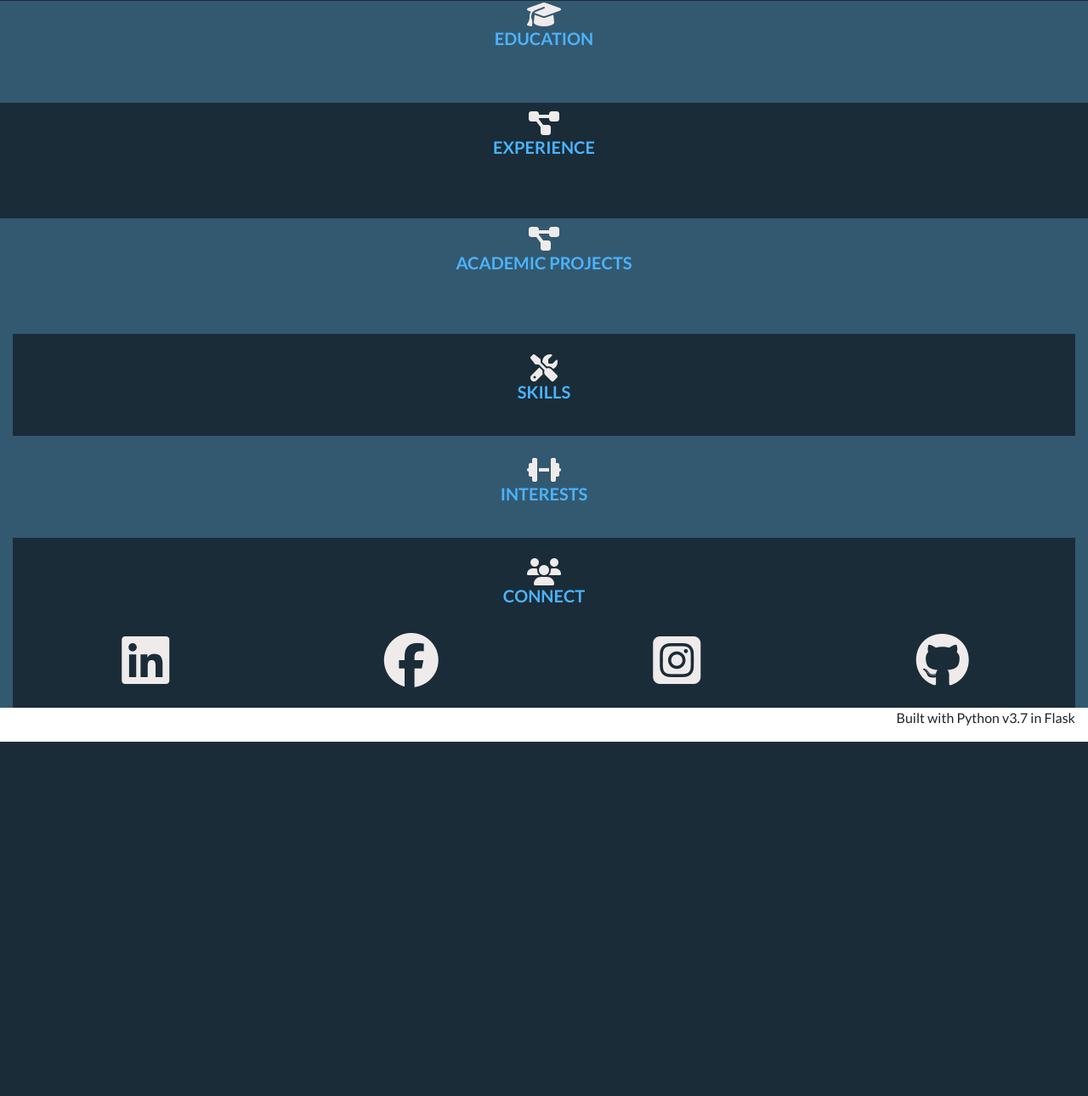
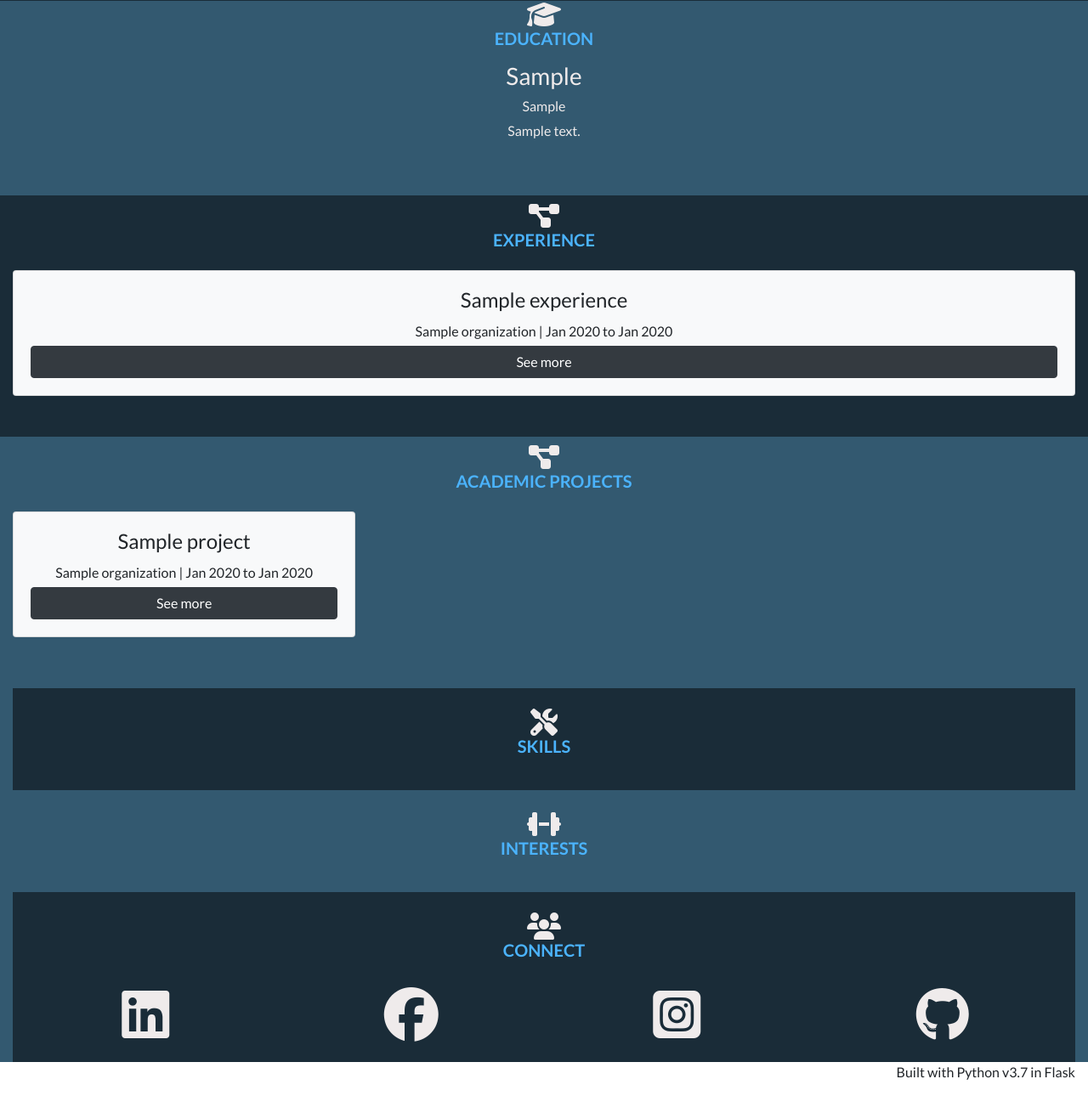
Before and after one commit to tbaindur/personal-website-django, a Django app: page / in a window 1280 px wide. Shown: the part 431-1721 px from the top of the page at 85% size. Before the commit the page ends 1304 px from the top, so only its background shows below. Run offline with Django 3.2, Linux system fonts and the light colour scheme; tables that the repository leaves empty hold one stand-in row (values such as "Sample post"); some libraries are stand-ins or nearby versions.

Commit message:
Added TinyMCE rich text editor.

```diff
--- a/django_site/bio/models.py
+++ b/django_site/bio/models.py
@@ -1,4 +1,5 @@
 from django.db import models
+from tinymce.models import HTMLField
 
 # Create your models here.
 
@@ -30,7 +31,7 @@ class Education(models.Model):
     start_date = models.DateField()
     end_date = models.DateField()
     summary = models.CharField(max_length=200)
-    details = models.TextField()
+    details = HTMLField()
 
     def __str__(self):
         return self.degree + " in " + self.major + " from " + self.university.name
@@ -42,7 +43,7 @@ class Experience(models.Model):
     start_date = models.DateField()
     end_date = models.DateField()
     summary = models.CharField(max_length=200)
-    details = models.TextField()
+    details = HTMLField()
 
     def __str__(self):
         return self.title + " @ " + self.company.name
@@ -54,7 +55,7 @@ class Project(models.Model):
     start_date = models.DateField()
     end_date = models.DateField()
     summary = models.CharField(max_length=200)
-    details = models.TextField()
+    details = HTMLField()
     type = models.CharField(max_length=20)
 
     def __str__(self):
--- a/django_site/bio/templates/bio/Index.html
+++ b/django_site/bio/templates/bio/Index.html
@@ -8,7 +8,7 @@
             <h2 class="intro-name-header text-left">{{ intro.title }}</h2>
             <br>
             <p class="intro-bio text-left">{{ intro.bio }}</p>
-            <a href="/resume" class="btn btn-dark"><i class="fas fa-download fa-1x pr-1"></i>  Resume</a>
+            <a href="{% url 'bio-resume-download' %}" class="btn btn-dark"><i class="fas fa-download fa-1x pr-1"></i>  Resume</a>
             <div class="pt-3 connect">
                 <a href="{{ intro.linkedin }}" class="social-icon">
                     <i class="fab fa-linkedin fa-2x px-1"></i>
@@ -47,8 +47,8 @@
         {% for e in education %}
         <div class="col-md">
             <div class="education-tile">
-                <h3 class="text-center">{{e.title}}</h3>
-                <h6 class="text-center">{{e.credential}} - {{e.year}}</h6>
+                <h3 class="text-center">{{e.degree}}</h3>
+                <h6 class="text-center">{{e.major}}</h6>
                 <p class="text-center">{{e.summary}}</p>
             </div>
         </div>
@@ -72,23 +72,23 @@
         <div class="card bg-light">
             <div class="card-body text-center d-flex flex-column">
                 <h4 class="card-title">{{ e.title }}</h4>
-                <h6 class="card-text">{{ e.organization }} | {{ e.period }}</h6>
-                <btn class="btn btn-dark mt-auto" data-toggle="modal" data-target="#{{ e.html_id }}">See more</btn>
+                {% if e.end_date is not None %}
+                    <h6 class="card-text">{{ e.company.name }} | {{ e.start_date|date:'M Y' }} to {{ e.end_date|date:'M Y' }}</h6>
+                {% else %}
+                    <h6 class="card-text">{{ e.company.name }} | {{ e.start_date|date:'M Y' }} to Present</h6>
+                {% endif %}
+                <btn class="btn btn-dark mt-auto" data-toggle="modal" data-target="#exp-{{ e.start_date|date:'Y-n' }}">See more</btn>
             </div>
         </div>
 
-        <div class="modal fade modal-detail" id="{{ e.html_id }}">
+        <div class="modal fade modal-detail" id="exp-{{ e.start_date|date:'Y-n' }}">
             <div class="modal-dialog modal-dialog-centered modal-dialog-scrollable">
                 <div class="modal-content">
                     <div class="modal-header">
                         <h4 class="modal-title">{{ e.title }}</h4>
                     </div>
                     <div class="modal-body">
-                        <dl>
-                            {% for tag, value in e.details %}
-                                <{{ tag }}>{{ value }}</{{ tag }}>
-                            {% endfor %}
-                        </dl>
+                        {{ e.details | safe }}
                     </div>
                     <div class="modal-footer">
                         <btn class="btn btn-dark" data-dismiss="modal">Close</btn>
@@ -116,22 +116,22 @@
         <div class="card bg-light">
             <div class="card-body text-center d-flex flex-column">
                 <h4 class="card-title">{{ p.title }}</h4>
-                <h6 class="card-text">{{ p.place }} | {{ p.time }}</h6>
-                <btn class="btn btn-dark mt-auto" data-toggle="modal" data-target="#{{ p.html_id }}">See more</btn>
+                {% if p.end_date is not None %}
+                    <h6 class="card-text">{{ p.organization.name }} | {{ p.start_date|date:'M Y' }} to {{ p.end_date|date:'M Y' }}</h6>
+                {% else %}
+                    <h6 class="card-text">{{ p.organization.name }} | {{ p.start_date|date:'M Y' }} to Present</h6>
+                {% endif %}
+                <btn class="btn btn-dark mt-auto" data-toggle="modal" data-target="#project-{{ p.start_date|date:'Y-n' }}">See more</btn>
             </div>
         </div>
-        <div class="modal fade modal-detail" id="{{ p.html_id }}">
+        <div class="modal fade modal-detail" id="project-{{ p.start_date|date:'Y-n' }}">
             <div class="modal-dialog modal-dialog-centered modal-dialog-scrollable">
                 <div class="modal-content">
                     <div class="modal-header">
                         <h4 class="modal-title">{{ p.title }}</h4>
                     </div>
                     <div class="modal-body">
-                        <dl>
-                            {% for tag, value in p.details %}
-                                <{{ tag }}>{{ value }}</{{ tag }}>
-                            {% endfor %}
-                        </dl>
+                            {{ p.details | safe }}
                     </div>
                     <div class="modal-footer">
                         <btn class="btn btn-dark" data-dismiss="modal">Close</btn>
--- a/django_site/bio/urls.py
+++ b/django_site/bio/urls.py
@@ -2,5 +2,6 @@ from django.urls import path
 from . import views
 
 urlpatterns = [
-    path('', views.home)
+    path('', views.home, name="bio-home"),
+    path('resume/', views.resume, name="bio-resume-download")
 ]
--- a/django_site/bio/views.py
+++ b/django_site/bio/views.py
@@ -1,5 +1,15 @@
 from django.shortcuts import render
+from django.http import HttpResponse
+from .models import *
 
 # Create your views here.
 def home(request):
-    return render(request, 'bio/Index.html')
+    context = {
+        'education': Education.objects.order_by('-end_date', '-start_date').all(),
+        'experience': Experience.objects.order_by('-end_date', '-start_date').all(),
+        'projects': Project.objects.order_by('-end_date', '-start_date').all()
+    }
+    return render(request, 'bio/Index.html', context)
+
+def resume(request):
+    return HttpResponse("<h1>Downloading Resume....</h1>")
--- a/django_site/django_site/settings.py
+++ b/django_site/django_site/settings.py
@@ -11,6 +11,9 @@ https://docs.djangoproject.com/en/3.1/ref/settings/
 """
 
 from pathlib import Path
+
+# Custom variables
+#DJANGO_SETTINGS_MODULE='testtinymce.settings'
 
 # Build paths inside the project like this: BASE_DIR / 'subdir'.
 BASE_DIR = Path(__file__).resolve().parent.parent
@@ -33,6 +36,7 @@ ALLOWED_HOSTS = []
 INSTALLED_APPS = [
     'bio.apps.BioConfig',
     'blog.apps.BlogConfig',
+    'tinymce',
     'django.contrib.admin',
     'django.contrib.auth',
     'django.contrib.contenttypes',
@@ -120,3 +124,5 @@ USE_TZ = True
 # https://docs.djangoproject.com/en/3.1/howto/static-files/
 
 STATIC_URL = '/static/'
+
+# TinyMCE Config
--- a/django_site/django_site/urls.py
+++ b/django_site/django_site/urls.py
@@ -18,5 +18,6 @@ from django.urls import path, include
 
 urlpatterns = [
     path('admin/', admin.site.urls),
-    path('', include('bio.urls'))
+    path('', include('bio.urls')),
+    path('tinymce/', include('tinymce.urls')),
 ]
```
Also changed, not shown: django_site/bio/migrations/0005_auto_20201011_1202.py (added), 2 other files.
